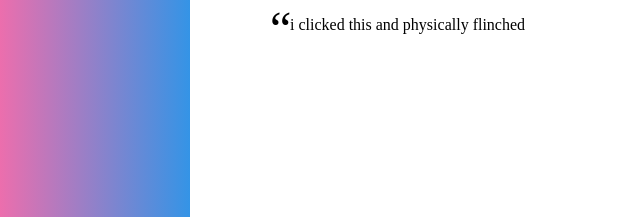
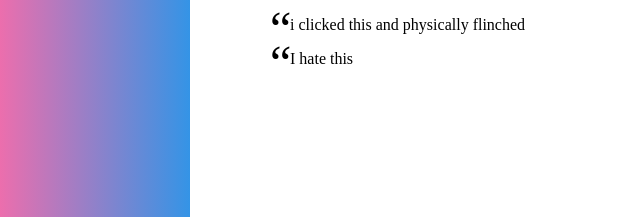
Before and after one commit to emilyhorsman/academic, a plain HTML site: page index.html in a window 1280 px wide. Shown: the part 300-517 px from the top of the page, 0-640 px from the left. Drawn offline with Linux system fonts and the light colour scheme.

Commit message:
MORE BLOCKQOUTE

```diff
--- a/index.html
+++ b/index.html
@@ -33,6 +33,7 @@
     <H2 CLASS="TEXT">INSPIRATIONAL QUOTES</H2>
     <H3 CLASS="TEXT">ON WEB DESIGN…</H3>
     <BLOCKQUOTE CLASS="TEXT">I CLICKED THIS AND PHYSICALLY FLINCHED</BLOCKQUOTE>
+    <BLOCKQUOTE CLASS="TEXT"><SPAN STYLE="TEXT-TRANSFORM: UPPERCASE">I</SPAN> HATE THIS</BLOCKQUOTE>
 </DIV>
 
 <STYLE>
```
